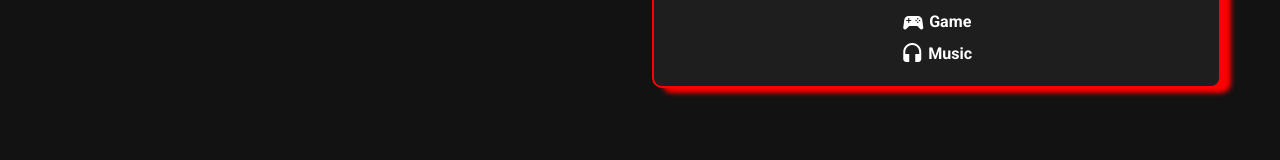
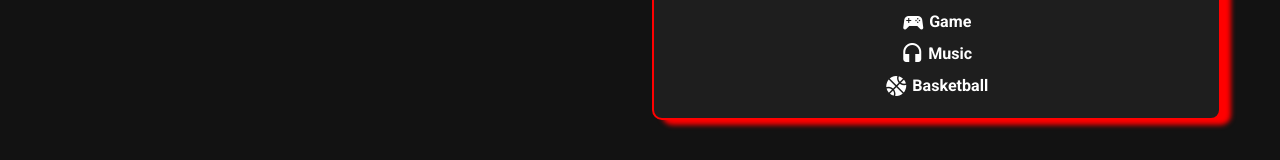
Before and after one commit to Tanakorn13/workshop-vue, a Vue app: page /me in a window 1280 px wide. Both pictures are taken after a click on the button 1192 px from the left and 418 px from the top of the page. Shown: the part 487-647 px from the top of the page. Built offline with nearby package versions, Linux system fonts and the light colour scheme.

Commit message:
add basketball at hobby

```diff
--- a/src/components/Hobby.vue
+++ b/src/components/Hobby.vue
@@ -44,6 +44,10 @@
             <v-icon>mdi-headphones</v-icon>
             <h6 class="ml-1">Music</h6>
           </div>
+          <div class="d-flex align-center font-weight-semi-bold text-h5">
+            <v-icon>mdi-basketball</v-icon>
+            <h6 class="ml-1">Basketball</h6>
+          </div>
         </v-card-text>
       </div>
     </v-expand-transition>
```
